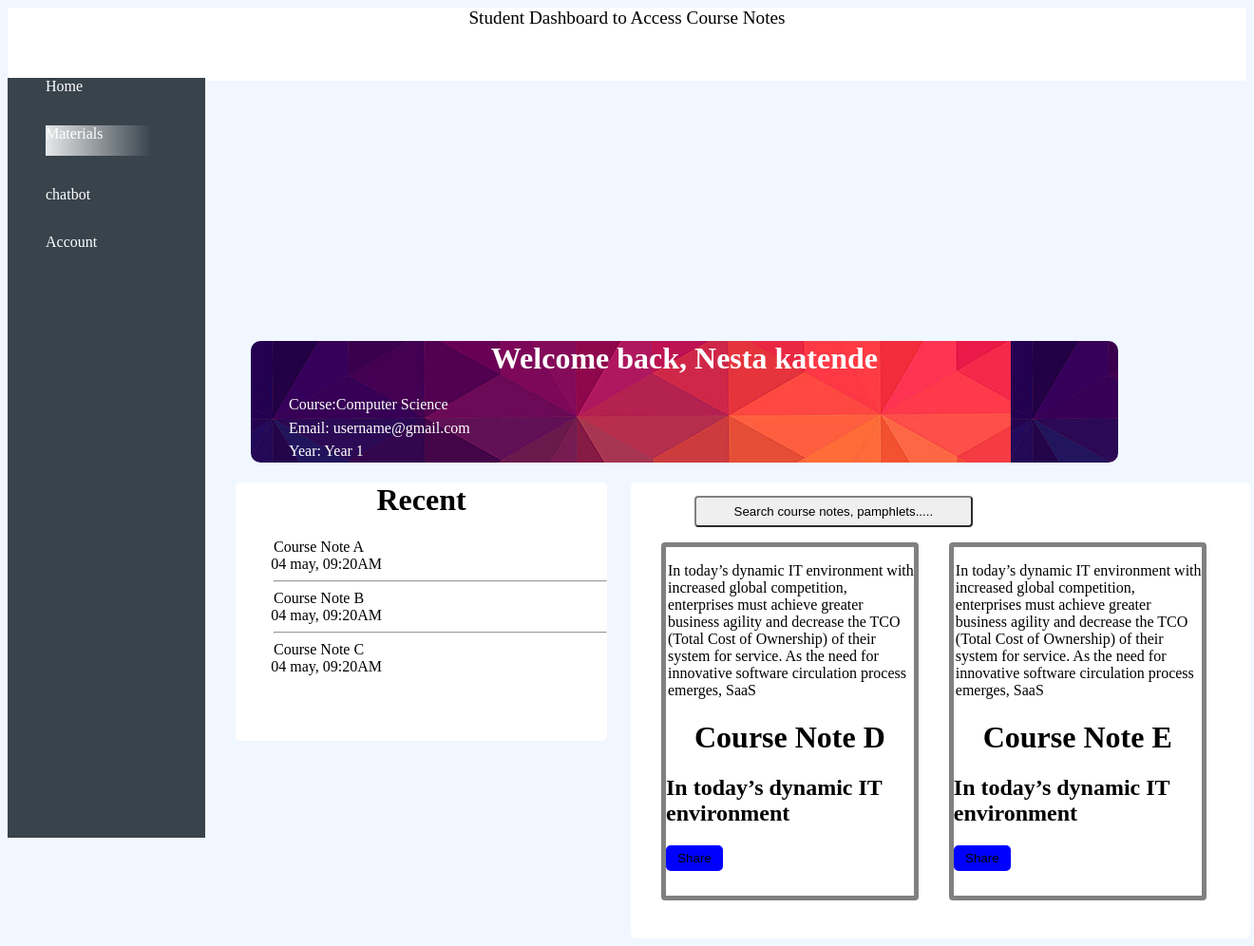
After one commit to allanalmax/OTIC-AI-BACKEND, a Django app: page /home/ in a window 1320 px wide. The commit adds this page. Shown: the whole page at 95% size. Run offline with Django 4.2, Linux system fonts and the light colour scheme.

Commit message:
DASHBOARD

```diff
--- a/Accounts/urls.py
+++ b/Accounts/urls.py
@@ -2,6 +2,7 @@ from django.urls import path
 from .import views
 
 urlpatterns = [
-    path('',views.home, name='home'),
-     path('signup/',views.signup, name='home'),
+    path('',views.loginpage, name='login'),
+     path('home/',views.home, name='home'),
+     path('signup/',views.signup, name='signup'),
 ]
--- a/Accounts/views.py
+++ b/Accounts/views.py
@@ -1,8 +1,11 @@
 from django.shortcuts import render
 
 # Create your views here.
-def home (request):
+def loginpage (request):
     return render(request,'login.html')
 
 def signup (request):
     return render(request,'signup.html')
+
+def home (request):
+    return render(request,'home.html')
--- a/static/Accounts/css/styles.css
+++ b/static/Accounts/css/styles.css
@@ -1,5 +1,5 @@
 body{
-    background: #fafafa;
+    background: #F0F7FF;
 }
 
 /*LOGIN*/
--- /dev/null
+++ b/templates/home.html
@@ -0,0 +1,75 @@
+{% load static %}
+<!DOCTYPE html>
+<html>
+
+<head>
+
+    <link rel="stylesheet" type="text/css" href="{% static 'Accounts/css/styles.css' %}"/>
+    <title>SomesaAi </title>
+    <meta name='viewport' content='width=device-width, initial-scale=1'>
+
+
+</head>
+
+<body>
+<div>
+<nav style="background: white; height: 4em; color: black; text-align: center; font-size: larger;">Student Dashboard to Access Course Notes</nav>
+<div style="background: #38434C; width: 13em; margin-top: -1.2em; height: 100vh;">
+    <ul style="list-style: none; color: white; display: flex; flex-direction: column; gap: 2rem;">
+        <li >Home</li>
+        <li style="background: linear-gradient(90deg, rgba(255, 255, 255, 0.88) 0%, rgba(255, 255, 255, 0.00) 100%);width: 7em;height: 2em;flex-shrink: 0;">Materials</li>
+        <li>chatbot</li>
+        <li>Account</li>
+    </ul>
+</div>
+<div style="background: url('/static/images/image1.jpg');height: 3em; width: 70%; margin-left: 16em; margin-top: -34em; border-radius: 10px; height: 8em;">
+<h1 style="color: #ffff;">Welcome back, Nesta katende</h1>
+<ul style="list-style: none; color: white; display: flex; flex-direction: column; gap: 0.4rem;">
+    <li>Course:Computer Science</li>
+    <li>Email: username@gmail.com</li>
+    <li>Year: Year 1</li>
+</ul>
+</div>
+</div>
+<div style="background: white; width: 30%; margin-left: 15em; height: 17em; border-radius: 5px;">
+    <h1>Recent</h1>
+    <ul style="list-style: none;">
+        <li>Course Note A <span style="margin-left: -15em;">04 may, 09:20AM</span></li>
+        <hr/>
+        <li>Course Note B <span style="margin-left: -15em;">04 may, 09:20AM</span></li>
+        <hr/>
+        <li>Course Note C <span style="margin-left: -15em;">04 may, 09:20AM</span></li>
+    </ul>
+</div>
+<div style="background: white; margin-top: -17em; height: 30em; width: 50%; margin-left: 41em; border-radius: 5px;">
+    <button style="border-radius: 4px; margin-left: 5em; margin-top: 1em; border-color: gray; height: 2.5em; width: 45%;">Search course notes, pamphlets.....</button>
+    <div style="display: flex;">
+    <div style="border-radius: 4px;  border: 5px solid gray; width: 40%; margin-top: 1em; margin-left: 2em;">
+        <p style="margin-left: 2px";>
+        In today’s dynamic IT environment with increased
+        global competition, enterprises must achieve greater
+        business agility and decrease the TCO (Total Cost of
+        Ownership) of their system for service. As the need for
+        innovative software circulation process emerges, SaaS
+       </p>
+       <h1>Course Note D</h1>
+       <h2>In today’s dynamic IT environment</h2>
+       <button style="background-color: blue; border-radius: 5px; border: none; height: 2em; width: 4.5em; margin-bottom: 2em;">Share</button>
+    </div>
+    <div style="border-radius: 4px;  border: 5px solid gray; width: 40%; margin-top: 1em; margin-left: 2em;">
+        <p style="margin-left: 2px";>
+        In today’s dynamic IT environment with increased
+        global competition, enterprises must achieve greater
+        business agility and decrease the TCO (Total Cost of
+        Ownership) of their system for service. As the need for
+        innovative software circulation process emerges, SaaS
+       </p>
+       <h1>Course Note E</h1>
+       <h2>In today’s dynamic IT environment</h2>
+       <button style="background-color: blue; border-radius: 5px; border: none; height: 2em; width: 4.5em; margin-bottom: 2em;">Share</button>
+    </div>
+    </div>
+</div>
+</body>
+
+</html>
--- a/templates/login.html
+++ b/templates/login.html
@@ -5,7 +5,6 @@
 <head>
 
     <link rel="stylesheet" type="text/css" href="{% static 'Accounts/css/styles.css' %}"/>
-
     <title>SomesaAi </title>
     <meta name='viewport' content='width=device-width, initial-scale=1'>
 
@@ -22,7 +21,7 @@
     <span style="transform: translateX(12.5em) translateY(7px); background: #fff; width: 5em;">Password</span>
     <input type="text" name="password">
     <input style="height: 20px; margin-top: 10px; margin-left: 0px;" type="checkbox"/>
-    <h2>Remember Me <span style="margin-left: 2px;">Forgot Pssword?</span></h2>
+    <h2>Remember Me <span style="margin-left: 2px;">Forgot Password?</span></h2>
     <br/>
     <button>Login</button>
     <button style="background: white; margin-top: 5px; color: black;">Continue with Google</button>
--- a/templates/signup.html
+++ b/templates/signup.html
@@ -13,7 +13,7 @@
 </head>
 
 <body >
-    <div style="background: white; width: 50%; margin: auto;">
+    <div style="background: white; height: 38em; width: 50%; margin: auto;">
 <h1>Sign UP</h1>
 <p style=" display: flex; justify-content: center;">Enter details to create your account</p>
 <form>
@@ -48,7 +48,7 @@
         <option>II</option>
     </select>
     <span style="transform: translateX(11em) translateY(7px); background: #fff; width: 5em;">Password</span>
-    <input type="text" name="password"/>
+    <input type="text" placeholder="*********" name="password"/>
     <br/>
     <button style="border-radius: 5px;">Sign Up</button>
 </form>
```
Also changed, not shown: static/images/image1.jpg (added).
